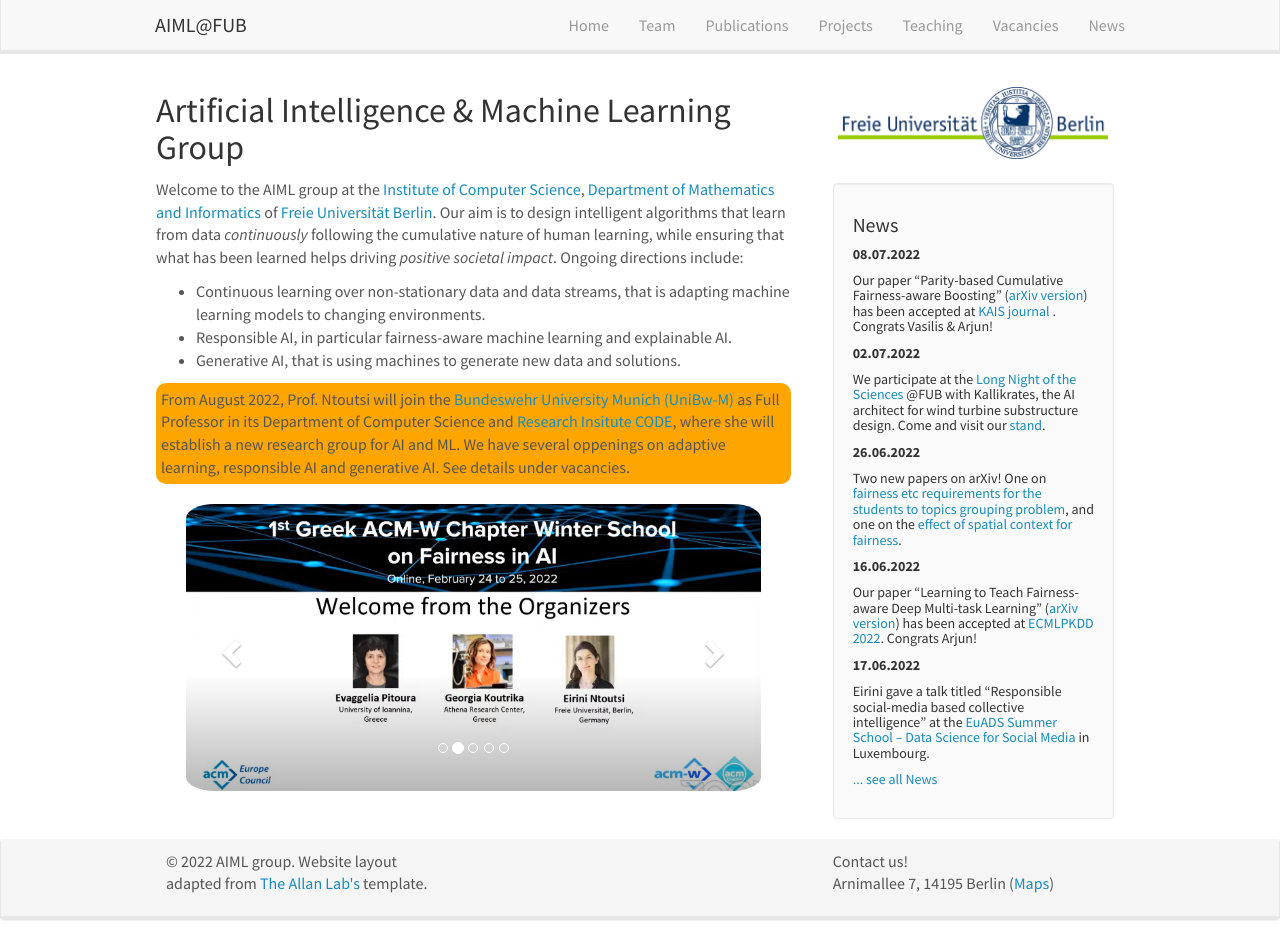
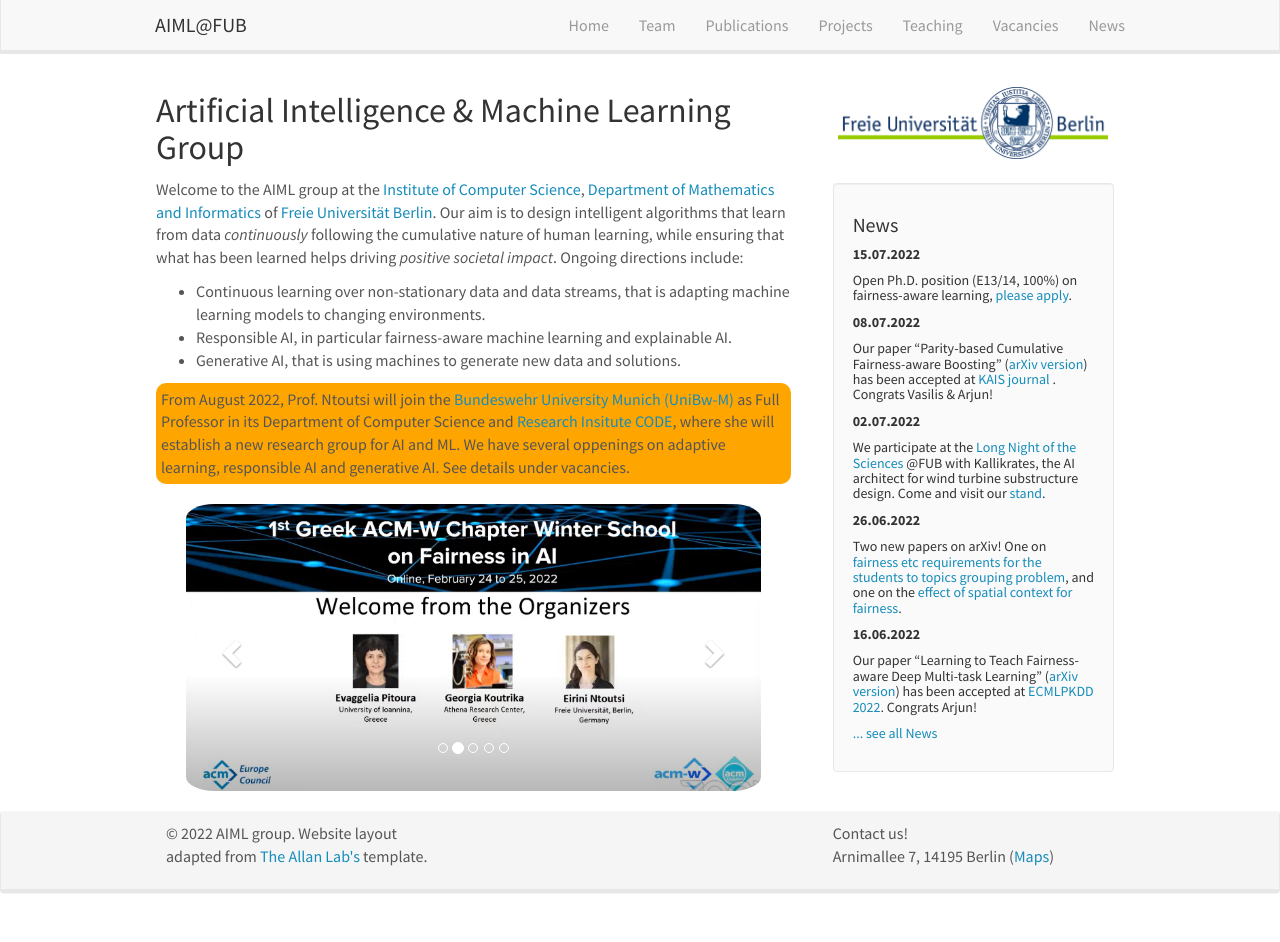
Before and after one commit to AIML-research/AIML-research.github.io, a Jekyll site: the page built from _pages/home.md, in a window 1280 px wide and 942 px high. Built offline with Jekyll 4.4.1, drawn with Linux system fonts in a browser that asks for light colours; nearby versions of some CDN libraries.

Commit message:
Update news.yml

```diff
--- a/_data/news.yml
+++ b/_data/news.yml
@@ -1,3 +1,5 @@
+- date: 15.07.2022
+  headline: Open Ph.D. position (E13/14, 100%) on fairness-aware learning, <a href = "https://www.unibw.de/code/karriere/stellenausschreibung-en_aiml_fairness-aware-learning.pdf" target = "_new">please apply</a>.
 - date: 08.07.2022
   headline: Our paper "Parity-based Cumulative Fairness-aware Boosting" (<a href = "https://arxiv.org/pdf/2201.01148v1.pdf" target = "_new">arXiv version</a>) has been accepted at <a href = "https://www.springer.com/journal/10115" target ="_new"> KAIS journal </a>. Congrats Vasilis & Arjun!
 - date: 02.07.2022
```
